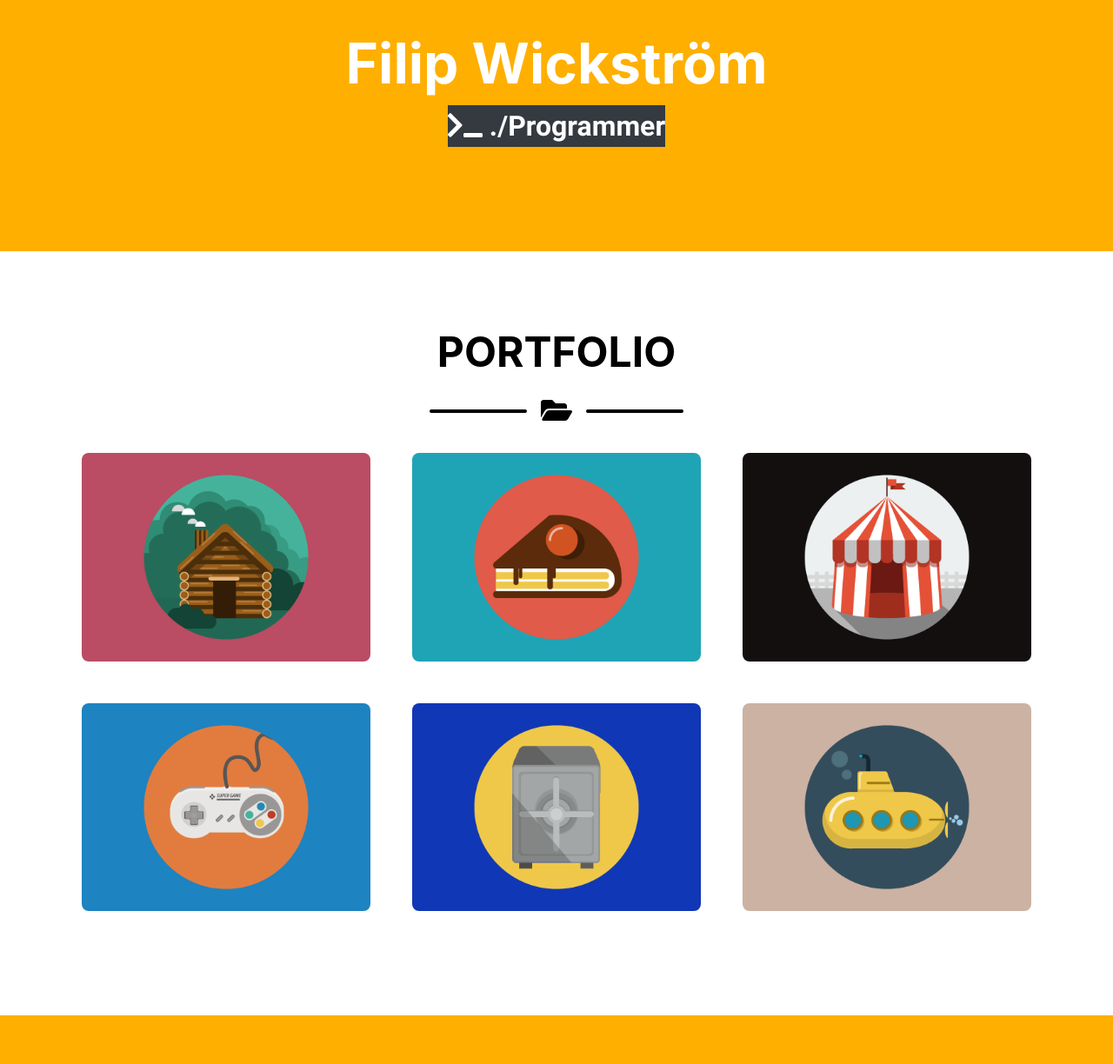
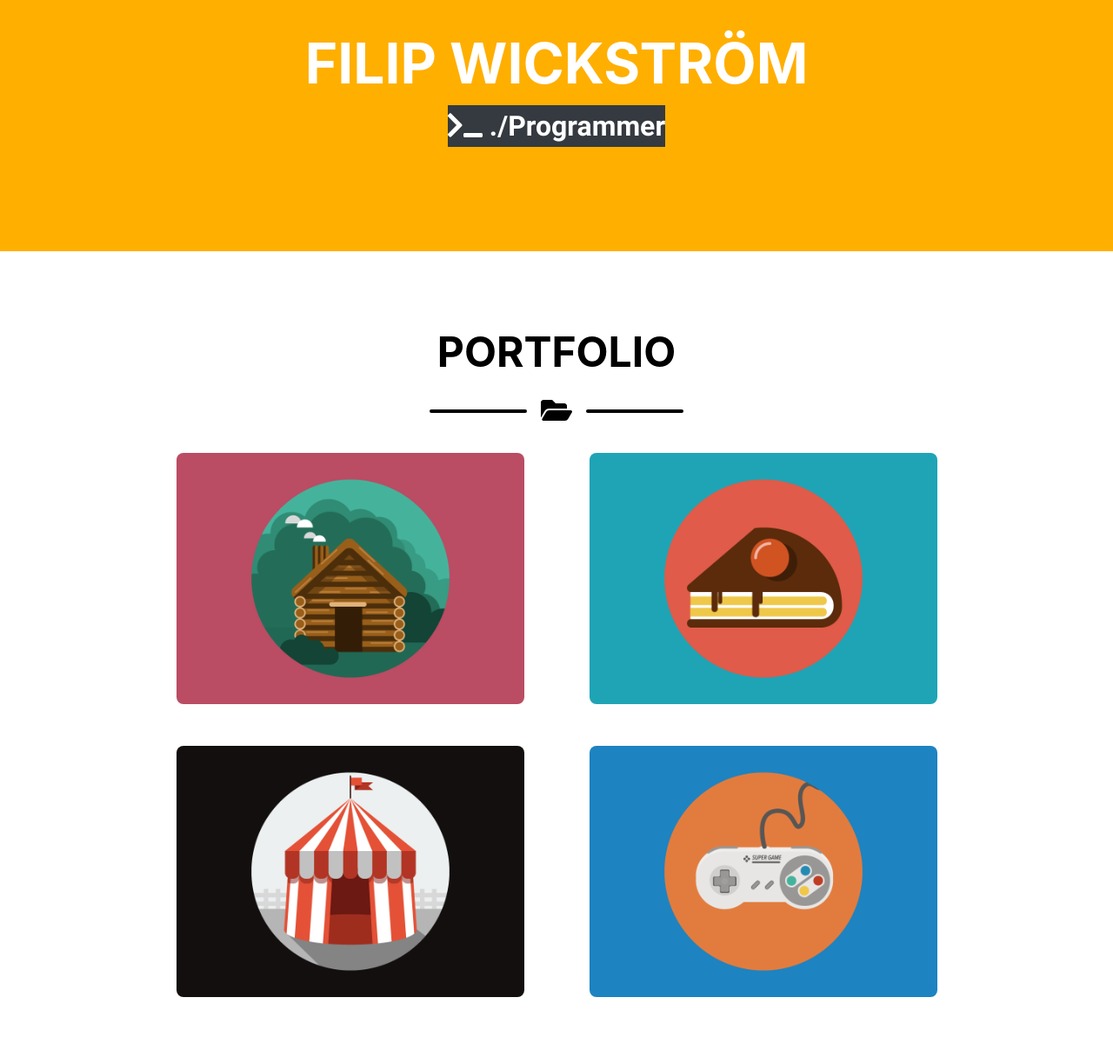
Before and after one commit to FilipWickstrom/FilipWickstrom.github.io, a plain HTML site: page index.html in a window 1280 px wide. Shown: the part 496-1720 px from the top of the page at 87% size. Drawn offline with nearby package versions, Linux system fonts and the light colour scheme; a web font is replaced by a local one.

Commit message:
Edited portfolio size

```diff
--- a/index.html
+++ b/index.html
@@ -17,7 +17,7 @@
     </head>
     <body id="page-top">
         <nav class="navbar navbar-expand-lg bg-secondary fixed-top" id="mainNav">
-            <div class="container"><a class="navbar-brand js-scroll-trigger" href="#page-top">Filip Wickström</a>
+            <div class="container"><a class="navbar-brand js-scroll-trigger" href="#page-top">FILIP WICKSTRÖM</a>
                 <button class="navbar-toggler navbar-toggler-right font-weight-bold bg-primary text-white rounded" type="button" data-toggle="collapse" data-target="#navbarResponsive" aria-controls="navbarResponsive" aria-expanded="false" aria-label="Toggle navigation">Menu <i class="fas fa-bars"></i></button>
                 <div class="collapse navbar-collapse" id="navbarResponsive">
                     <ul class="navbar-nav ml-auto">
@@ -35,7 +35,7 @@
             <div class="container d-flex align-items-center flex-column">
                 <!-- Masthead Avatar Image--><img class="masthead-avatar mb-5" src="assets/img/MainProfile.png" alt="">
                 <!-- Masthead Heading-->
-                <h1 class="masthead-heading mb-0">Filip Wickström</h1>
+                <h1 class="masthead-heading mb-0">FILIP WICKSTRÖM</h1>
                 <!-- Icon Divider-->
                 <div class="divider-custom divider-light">
                     <div class="divider-custom-icon bg-dark"><i class="fas fa-terminal"></i>
@@ -65,48 +65,48 @@
                 <!-- Portfolio Grid Items-->
                 <div class="row justify-content-center">
                     <!-- Portfolio Items-->
-                    <div class="col-md-6 col-lg-4 mb-5">
+                    <div class="col-md-5 col-lg-5 mb-5">
                         <div class="portfolio-item mx-auto" data-toggle="modal" data-target="#portfolioModal0">
                             <div class="portfolio-item-caption d-flex align-items-center justify-content-center h-100 w-100">
                                 <div class="portfolio-item-caption-content text-center text-white"><i class="fa-2x">Homehearth</i></div>
                             </div><img class="img-fluid" src="assets/img/portfolio/cabin.png" alt="Log Cabin"/>
                         </div>
                     </div>
-                    <div class="col-md-6 col-lg-4 mb-5">
+                    <div class="col-md-5 col-lg-5 mb-5">
                         <div class="portfolio-item mx-auto" data-toggle="modal" data-target="#portfolioModal1">
                             <div class="portfolio-item-caption d-flex align-items-center justify-content-center h-100 w-100">
                                 <div class="portfolio-item-caption-content text-center text-white"><i class="fa-2x">Prodigium</i></div>
                             </div><img class="img-fluid" src="assets/img/portfolio/cake.png" alt="Tasty Cake"/>
                         </div>
                     </div>
-                    <div class="col-md-6 col-lg-4 mb-5">
+                    <div class="col-md-5 col-lg-5 mb-5">
                         <div class="portfolio-item mx-auto" data-toggle="modal" data-target="#portfolioModal2">
                             <div class="portfolio-item-caption d-flex align-items-center justify-content-center h-100 w-100">
                                 <div class="portfolio-item-caption-content text-center text-white"><i class="fa-2x">Learning 3D-rendering</i></div>
                             </div><img class="img-fluid" src="assets/img/portfolio/circus.png" alt="Circus Tent"/>
                         </div>
                     </div>
-                    <div class="col-md-6 col-lg-4 mb-5">
+                    <div class="col-md-5 col-lg-5 mb-5">
                         <div class="portfolio-item mx-auto" data-toggle="modal" data-target="#portfolioModal3">
                             <div class="portfolio-item-caption d-flex align-items-center justify-content-center h-100 w-100">
-                                <div class="portfolio-item-caption-content text-center text-white"><i class="fa-2x">Not Alone</i></div>
+                                <div class="portfolio-item-caption-content text-center text-white"><i class="fa-2x">More...</i></div>
                             </div><img class="img-fluid" src="assets/img/portfolio/game.png" alt="Controller"/>
                         </div>
                     </div>
-                    <div class="col-md-6 col-lg-4 mb-5">
+                    <!-- <div class="col-md-5 col-lg-5 mb-5">
                         <div class="portfolio-item mx-auto" data-toggle="modal" data-target="#portfolioModal4">
                             <div class="portfolio-item-caption d-flex align-items-center justify-content-center h-100 w-100">
                                 <div class="portfolio-item-caption-content text-center text-white"><i class="fa-2x">Noah's Adventure</i></div>
                             </div><img class="img-fluid" src="assets/img/portfolio/safe.png" alt="Locked Safe"/>
                         </div>
                     </div>
-                    <div class="col-md-6 col-lg-4 mb-5">
+                    <div class="col-md-5 col-lg-5 mb-5">
                         <div class="portfolio-item mx-auto" data-toggle="modal" data-target="#portfolioModal5">
                             <div class="portfolio-item-caption d-flex align-items-center justify-content-center h-100 w-100">
                                 <div class="portfolio-item-caption-content text-center text-white"><i class="fas fa-plus fa-3x"></i></div>
                             </div><img class="img-fluid" src="assets/img/portfolio/submarine.png" alt="Submarine"/>
                         </div>
-                    </div>
+                    </div> -->
                 </div>
             </div>
         </section>
@@ -233,6 +233,8 @@
                 </div>
             </div>
         </div>
+
+        <!-- REMOVE THIS LATER -->
         <div class="portfolio-modal modal fade" id="portfolioModal4" tabindex="-1" role="dialog" aria-labelledby="#portfolioModal4Label" aria-hidden="true">
             <div class="modal-dialog modal-xl" role="document">
                 <div class="modal-content">
@@ -287,6 +289,8 @@
                 </div>
             </div>
         </div>
+        <!-- REMOVE THIS LATER! -->
+
         <section class="page-section bg-primary text-white mb-0" id="about">
             <div class="container">
                 <!-- About Section Heading-->
```
